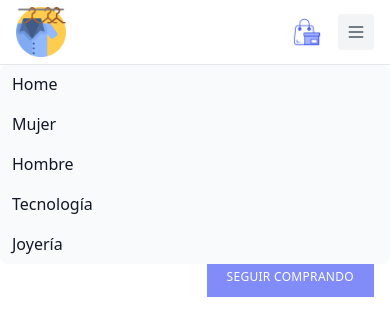
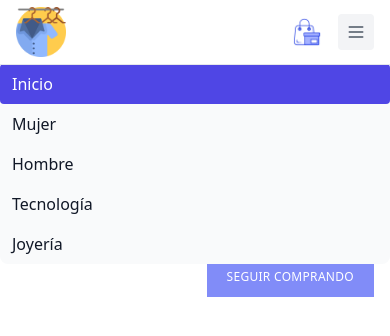
Before and after one commit to Jhoancanchila/outlet-store, a React (Create React App) app: page /cart in a window 390 px wide. Both pictures are taken after a click on the button 356 px from the left and 32 px from the top of the page. Shown: the top 336 px of the page. Built offline with nearby package versions, Linux system fonts and the light colour scheme.

Commit message:
fix(menu-cartdetail):fix texts and set hook initial

```diff
--- a/src/components/CartDetail.jsx
+++ b/src/components/CartDetail.jsx
@@ -279,7 +279,7 @@ const CartDetail = () => {
       "CHECKED": {
         val: dataTransaction.CHECKED.val,
         error: !dataTransaction.CHECKED.val ? true : false,
-        textSuggestion: !dataTransaction.CHECKED.val ? "Campo obligatorio" : ""
+        textSuggestion: !dataTransaction.CHECKED.val ? "Acepta los terminos" : ""
         }
       });
     }else{
--- a/src/components/Header.jsx
+++ b/src/components/Header.jsx
@@ -13,7 +13,7 @@ export const Header = () => {
   const quantityProductsCart = cartQuantity();
   const [ quantityProducts,setQuantityProducts ] = useState(0);
   const [ isOpenMenu,setIsOpenMenu ] = useState(false);
-  const [ itemSelected,setItemSelected ] = useState(menuSelectedStorage ?? '');
+  const [ itemSelected,setItemSelected ] = useState(menuSelectedStorage ?? "HOME");
 
   useEffect(() => {
     setQuantityProducts(quantityProductsCart);
@@ -95,7 +95,7 @@ export const Header = () => {
         <div className="w-full z-10 fixed top-12">
           <ul className="flex flex-col font-medium mt-4 rounded-lg bg-gray-50 dark:bg-gray-800 dark:border-gray-700">
             <li onClick={() => handleHiddenMenu("HOME")}>
-              <Link to="/" className={`${itemSelected === "HOME" ? 'bg-indigo-600 text-white' : 'text-gray-900 hover:bg-gray-100'} block py-2 px-3  rounded dark:bg-blue-600`} aria-current="page">Home</Link>
+              <Link to="/" className={`${itemSelected === "HOME" ? 'bg-indigo-600 text-white' : 'text-gray-900 hover:bg-gray-100'} block py-2 px-3  rounded dark:bg-blue-600`} aria-current="page">Inicio</Link>
             </li>
             <li onClick={() => handleHiddenMenu("WOMEN")}>
               <Link to="/mujer" className={`${itemSelected === "WOMEN" ? 'bg-indigo-600 text-white' : 'text-gray-900 hover:bg-gray-100'} block py-2 px-3  rounded dark:bg-blue-600`}>Mujer</Link>
```
